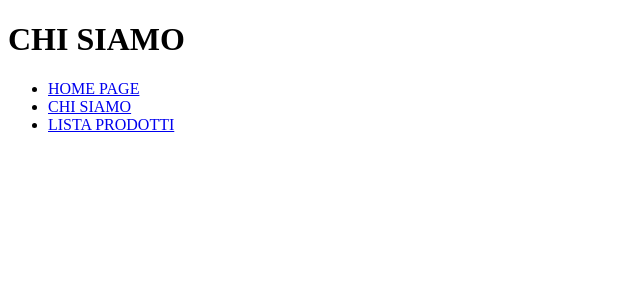
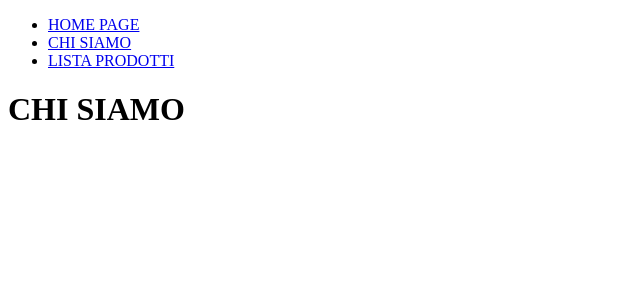
Before and after one commit to EstebanCaponio/react-router, a React (Vite) app: page /chi-siamo in a window 1280 px wide. Shown: the top 300 px of the page, without its empty margins (0-640 px from the left). Built offline with nearby package versions, Linux system fonts and the light colour scheme.

Commit message:
feat: bonus 1

```diff
--- a/src/App.jsx
+++ b/src/App.jsx
@@ -2,15 +2,18 @@ import { BrowserRouter, Route, Routes } from "react-router-dom"
 import HomePage from "./pages/HomePage"
 import ChiSiamo from "./pages/ChiSiamo"
 import ListaDeiPost from "./pages/ListaDeiPost"
+import DefaultLayout from "./layout/DefaultLayaout"
 
 function App() {
 
   return (
     <BrowserRouter>
       <Routes>
-        <Route path='/' element={<HomePage />} />
-        <Route path='/chi-siamo' element={<ChiSiamo />} />
-        <Route path='/lista-dei-post' element={<ListaDeiPost />} />
+        <Route element={<DefaultLayout />}>
+          <Route path='/' element={<HomePage />} />
+          <Route path='/chi-siamo' element={<ChiSiamo />} />
+          <Route path='/lista-dei-post' element={<ListaDeiPost />} />
+        </Route>
       </Routes>
     </BrowserRouter>
   )
--- a/src/pages/ChiSiamo.jsx
+++ b/src/pages/ChiSiamo.jsx
@@ -4,7 +4,6 @@ export default function ChiSiamo() {
     return (
         <>
             <h1>CHI SIAMO</h1>
-            <NavBar />
         </>
     )
 }
--- a/src/pages/HomePage.jsx
+++ b/src/pages/HomePage.jsx
@@ -4,7 +4,6 @@ export default function HomePage() {
     return (
         <>
             <h1>HOME PAGE</h1>
-            <NavBar />
         </>
     )
 }
--- a/src/pages/ListaDeiPost.jsx
+++ b/src/pages/ListaDeiPost.jsx
@@ -4,7 +4,6 @@ export default function ListaDeiPost() {
     return (
         <>
             <h1>LISTA PRODOTTI</h1>
-            <NavBar />
         </>
     )
 }
```
